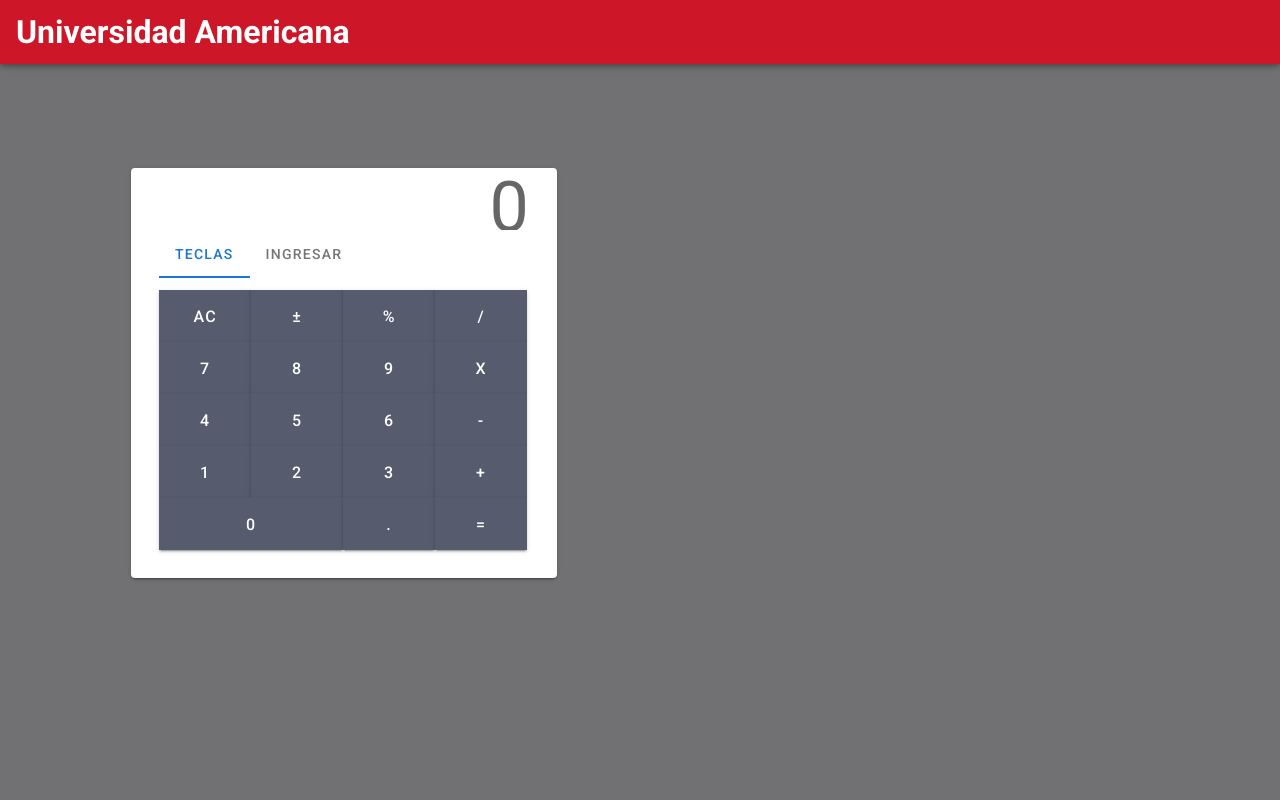
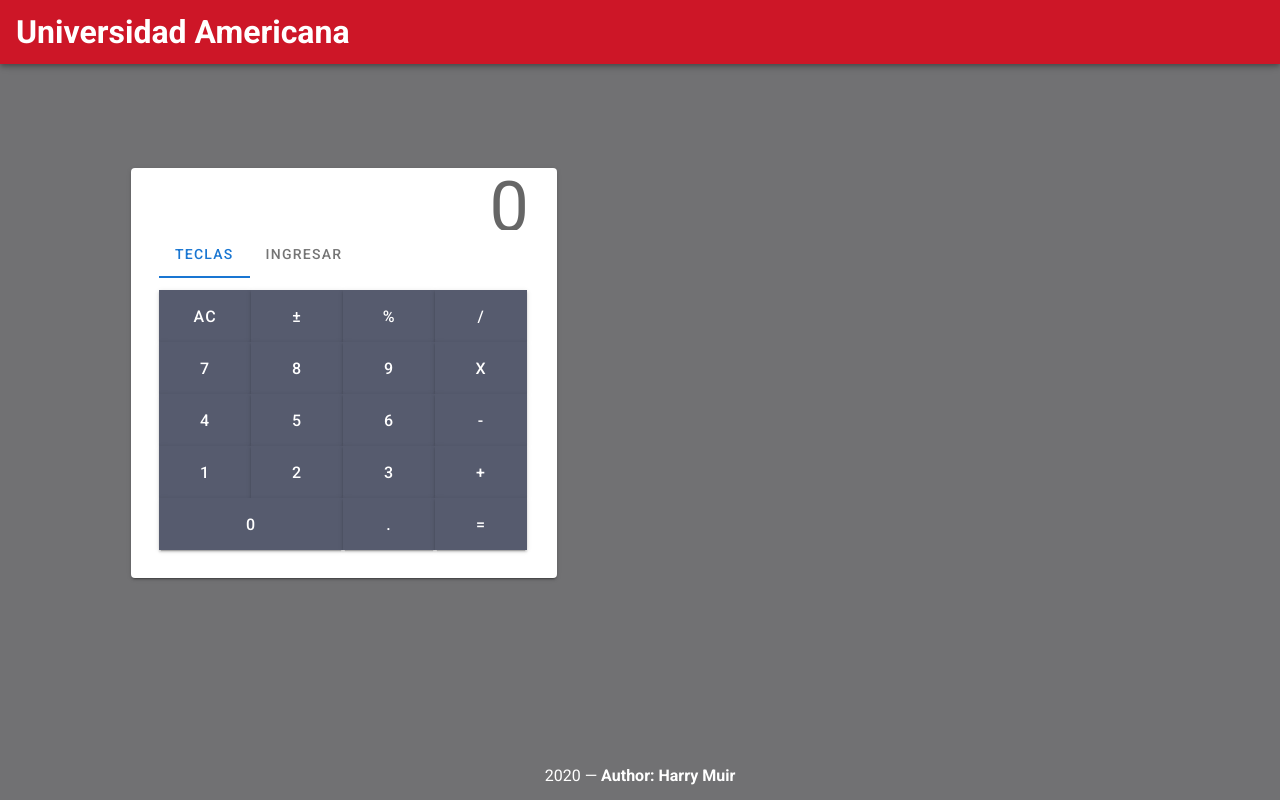
Before and after one commit to hmuir28/calculator-fb, a Vue app in the folder client/: page / in a window 1280 px wide. Built offline with nearby package versions, Linux system fonts and the light colour scheme; no server answers; the database is empty.

Commit message:
Added Footer and made changes on styles for App.vue

```diff
--- a/client/src/App.vue
+++ b/client/src/App.vue
@@ -6,9 +6,21 @@
     >
       <h1>Universidad Americana</h1>
     </v-app-bar>
-    <v-main :class="$style.mainContainer">
+    <v-main :class="$style.container">
       <CalculatorMainPanel />
     </v-main>
+
+    <v-footer
+      padless
+      :class="[$style.container, $style.footer]"
+    >
+      <v-col
+        class="text-center"
+        cols="12"
+      >
+        {{ new Date().getFullYear() }} — <strong>Author: Harry Muir</strong>
+      </v-col>
+    </v-footer>
   </v-app>
 </template>
 
@@ -21,13 +33,18 @@ export default {
   components: {
     CalculatorMainPanel,
   },
-
-  data: () => ({
-    //
-  }),
 };
 </script>
 <style module>
+.container {
+  background-color: #1a1a1d9e !important;
+  display: flex;
+}
+
+.footer div:first-of-type {
+  color: #ffffff;
+}
+
 .headerContainer div:first-of-type {
   background: #CD1627;
 }
@@ -35,9 +52,4 @@ export default {
 .headerContainer h1 {
   color: #ffffff;
 }
-
-.mainContainer {
-  background-color: #1a1a1d9e;
-  display: flex;
-}
 </style>
```
